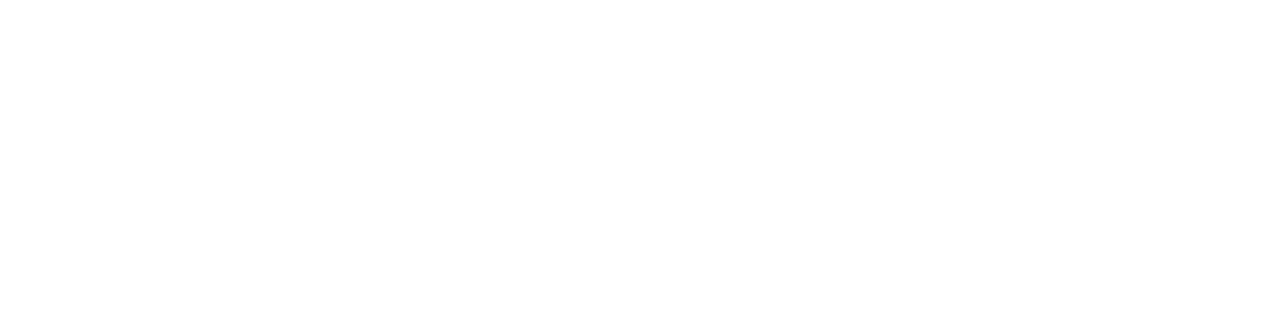
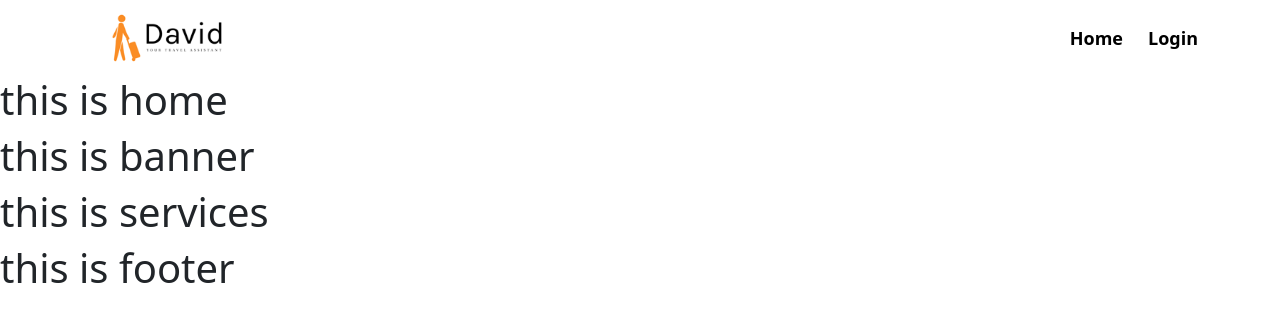
Before and after one commit to shahnmah/travel-guide, a React (Create React App) app: page / in a window 1280 px wide. Shown: the top 322 px of the page. Built offline with nearby package versions, Linux system fonts and the light colour scheme.

Commit message:
header added

```diff
--- a/public/index.html
+++ b/public/index.html
@@ -24,7 +24,7 @@
       work correctly both with client-side routing and a non-root public URL.
       Learn how to configure a non-root public URL by running `npm run build`.
     -->
-    <title>React App</title>
+    <title>David - Your Travel Assistant</title>
   </head>
   <body>
     <noscript>You need to enable JavaScript to run this app.</noscript>
--- a/src/App.js
+++ b/src/App.js
@@ -1,8 +1,19 @@
-import 'bootstrap/dist/css/bootstrap.min.css';import './App.css';
+import 'bootstrap/dist/css/bootstrap.min.css';import { Route, Routes } from 'react-router-dom';
+import './App.css';
+import Login from './components/Authentication/Login/Login';
+import Home from './components/Home/Home/Home';
+import Footer from './components/Shared/Footer/Footer';
+import Header from './components/Shared/Header/Header';
 function App() {
   return (
     <div>
-
+      <Header></Header>
+      <Routes>
+        <Route path='/' element={<Home></Home>}>Home</Route>
+        <Route path='/home' element={<Home></Home>}>Home</Route>
+        <Route path='/login' element={<Login></Login>}></Route>
+      </Routes>
+      <Footer></Footer>
     </div>
   );
 }
--- /dev/null
+++ b/src/components/Authentication/Login/Login.js
@@ -0,0 +1,11 @@
+import React from 'react';
+
+const Login = () => {
+    return (
+        <div>
+            <h1>this is login</h1>
+        </div>
+    );
+};
+
+export default Login;
--- /dev/null
+++ b/src/components/Home/Banner/Banner.js
@@ -0,0 +1,12 @@
+import React from 'react';
+
+const Banner = () => {
+    return (
+        <div>
+             <h1>this is banner</h1>
+
+        </div>
+    );
+};
+
+export default Banner;
--- /dev/null
+++ b/src/components/Home/Home/Home.js
@@ -0,0 +1,15 @@
+import React from 'react';
+import Banner from '../Banner/Banner';
+import Services from '../Services/Services';
+
+const Home = () => {
+    return (
+        <div>
+            <h1>this is home</h1>
+            <Banner></Banner>
+            <Services></Services>
+        </div>
+    );
+};
+
+export default Home;
--- /dev/null
+++ b/src/components/Home/Services/Services.js
@@ -0,0 +1,11 @@
+import React from 'react';
+
+const Services = () => {
+    return (
+        <div>
+            <h1>this is services</h1>
+        </div>
+    );
+};
+
+export default Services;
--- /dev/null
+++ b/src/components/Shared/Footer/Footer.js
@@ -0,0 +1,11 @@
+import React from 'react';
+import './Footer.css'
+const Footer = () => {
+    return (
+        <div>
+            <h1>this is footer</h1>
+        </div>
+    );
+};
+
+export default Footer;
--- /dev/null
+++ b/src/components/Shared/Header/Header.css
@@ -0,0 +1,7 @@
+.header a{
+    text-decoration: none;
+    font-size: 18px;
+    color: #000;
+    margin-left: 25px;
+    font-weight: 600;
+}
--- /dev/null
+++ b/src/components/Shared/Header/Header.js
@@ -0,0 +1,31 @@
+import React from 'react';
+import { Container, Nav, Navbar } from 'react-bootstrap';
+import { Link } from 'react-router-dom';
+import logo from '../../../images/logo.png'
+import './Header.css'
+const Header = () => {
+    return (
+        <div className='header'>
+            <Navbar bg="transparent" expand="lg">
+                <Container>
+                    <Navbar.Brand href="#">
+                        <img height={'50px'} src={logo} alt="" />
+                    </Navbar.Brand>
+                    <Navbar.Toggle aria-controls="navbarScroll" />
+                    <Navbar.Collapse id="navbarScroll">
+                        <Nav
+                            className="ms-auto my-2 my-lg-0"
+                            style={{ maxHeight: '100px' }}
+                            navbarScroll
+                        >
+                            <Link to='/home'>Home</Link>
+                            <Link to='/Login'>Login</Link>
+                        </Nav>
+                    </Navbar.Collapse>
+                </Container>
+            </Navbar>
+        </div>
+    );
+};
+
+export default Header;
--- a/src/index.js
+++ b/src/index.js
@@ -3,12 +3,15 @@
 import './index.css';
 import App from './App';
 import reportWebVitals from './reportWebVitals';
+import { BrowserRouter } from 'react-router-dom';
 
 const root = ReactDOM.createRoot(document.getElementById('root'));
 root.render(
-  <React.StrictMode>
-    <App />
-  </React.StrictMode>
+  <BrowserRouter>
+    <React.StrictMode>
+      <App />
+    </React.StrictMode>
+  </BrowserRouter>
 );
 
 // If you want to start measuring performance in your app, pass a function
```
Also changed, not shown: src/components/Authentication/SignUp/SignUp.js (added, +11 -0 lines), src/components/Shared/Footer/Footer.css (added), src/images/logo.png (added), 1 other file (tests, documents, lock files or other folders).
